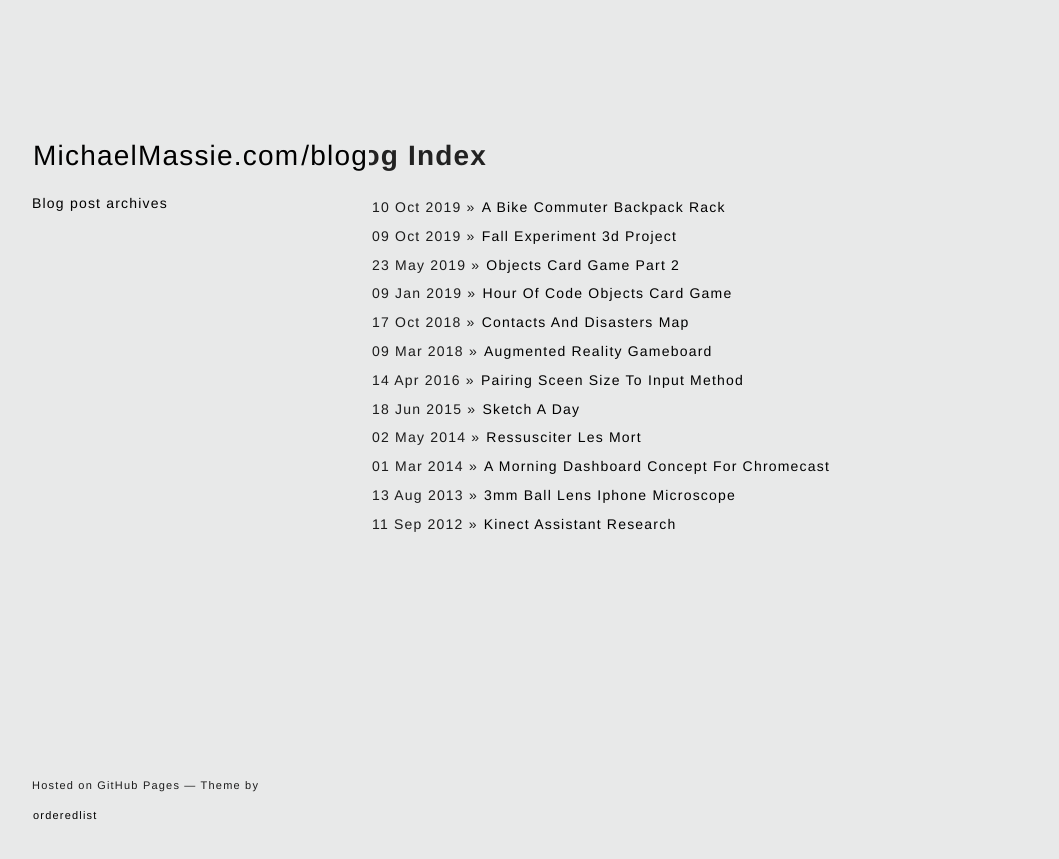
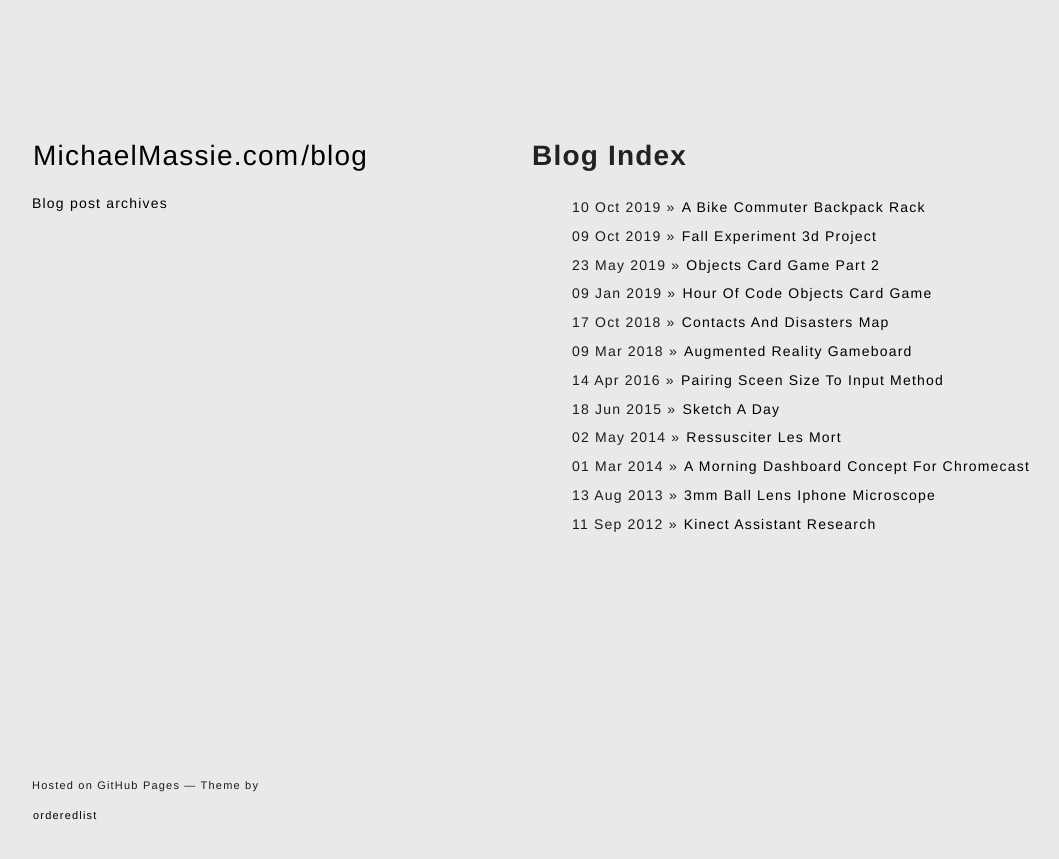
Before and after one commit to mmassie/mmassie.github.io, a Jekyll site: the page built from blog/index.html, in a window 1280 px wide. Shown: the top 859 px of the page, without its empty margins (108-1167 px from the left). Built offline with Jekyll 4.4.1, drawn with Linux system fonts in a browser that asks for light colours.

Commit message:
header tweak

```diff
--- a/_sass/jekyll-theme-minimal.scss
+++ b/_sass/jekyll-theme-minimal.scss
@@ -134,7 +134,7 @@ header {
   font: 14px/20px "Helvetica Neue", Arial, Helvetica, sans-serif;
   text-rendering: optimizeLegibility;
   color: black;
-  width:270px;
+  width:200px;
   float:left;
   position:fixed;
   -webkit-font-smoothing:subpixel-antialiased;
@@ -203,7 +203,7 @@ strong {
 }
 
 section {
-  width:700px;
+  width:500px;
   float:right;
   padding-bottom:50px;
 }
```
